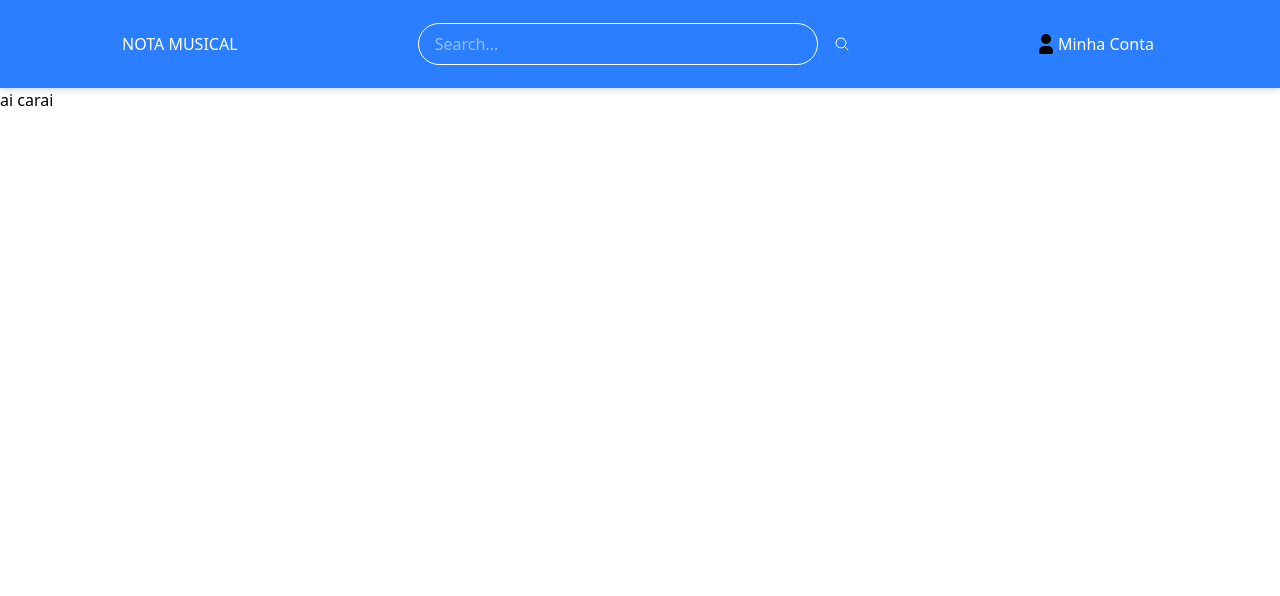
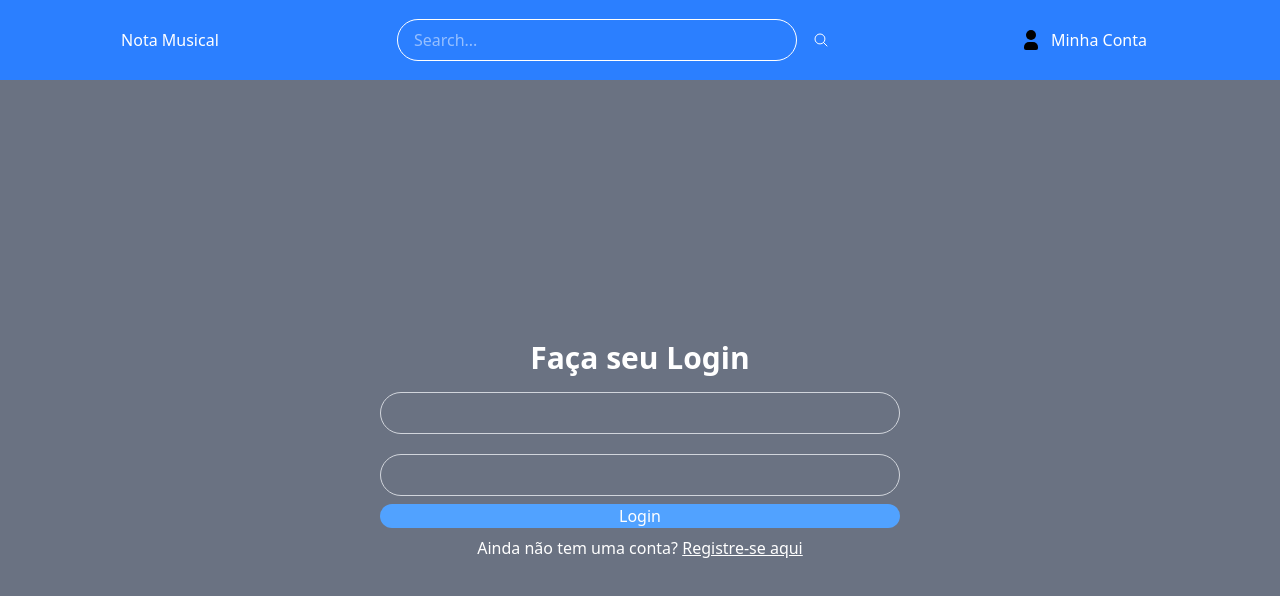
Before and after one commit to victoriapiassa/ClaqueteMovie, a Vue app: page /login in a window 1280 px wide. Shown: the top 596 px of the page. Built offline with nearby package versions, Linux system fonts and the light colour scheme.

Commit message:
feat: atualizar estrutura do index.html e aprimorar o Appheader.vue com links de navegação

```diff
--- a/index.html
+++ b/index.html
@@ -11,7 +11,7 @@
     <link href="https://fonts.googleapis.com/css2?family=Nunito+Sans:opsz,wght@6..12,400;6..12,700&family=Paytone+One&display=swap" rel="stylesheet">
   </head>
   <body>
-    <div id="app"></div>
+    <div id="app" class="grid min-h-screen grid-rows-[auto_1fr] "></div>
     <script type="module" src="/src/main.js"></script>
   </body>
 </html>
--- a/src/components/Appheader.vue
+++ b/src/components/Appheader.vue
@@ -2,18 +2,18 @@
   <header class="shadow-md">
       <div class="flex mx-auto max-w-7x1 items-center justify-around px-4  py-4 sm:px-8 bg-blue-500 text-white">
           <div>
-                <h1> NOTA MUSICAL </h1>
+                <RouterLink to="/"> Nota Musical </RouterLink>
           </div>
 
           <div class="hidden lg:flex items-center justify-between gap-4">
-              <input class="w-100 border border-white rounded-full px-4 py-2 focus:outline-none focus:ring-2 focus:ring-black " type="text" placeholder="Search..." />
+              <input class="w-100 border border-white rounded-full px-4 py-2 focus:outline-none focus:ring-2" type="text" placeholder="Search..." />
               <svg xmlns="http://www.w3.org/2000/svg" fill="none" viewBox="0 0 24 24" stroke-width="1.5" stroke="currentColor" class="size-4">
               <path stroke-linecap="round" stroke-linejoin="round" d="m21 21-5.197-5.197m0 0A7.5 7.5 0 1 0 5.196 5.196a7.5 7.5 0 0 0 10.607 10.607Z" />
               </svg>
             </div>
-          <div class="flex items-center p-4 px-1">
+          <div class="flex items-center p-3">
                 <img src="@/assets/image/user-account.svg" alt="User Account" />
-                <p class=""> Minha Conta </p>
+                <RouterLink to="/login" class="ml-2 text-white">Minha Conta</RouterLink>
           </div>
         </div>
   </header>
--- a/src/pages/login.vue
+++ b/src/pages/login.vue
@@ -8,7 +8,16 @@
 </script>
 
 <template>
-
- <p> ai carai  </p>
-
+    <div class="flex items-center justify-center bg-gray-500 text-white ">
+        <main class= " flex flex-col items-center w-150 h-50 max-w-7xl px-10 text-center">
+            <h1 class="text-3xl  font-bold"> Faça seu Login </h1>
+            <form class="flex w-full flex-col gap-2" action="">
+                <input type="text" class="w-full rounded-full border border-gray-300 py-2 px-4 mb-3 mt-4">
+                <input type="text"class="w-full rounded-full border border-gray-300 py-2 px-4 ">
+                <button class="w-full cursor-pointer rounded-full bg-blue-400"> Login </button>
+                <p>Ainda não tem uma conta? <RouterLink to="/register" class="underline font-sans"> Registre-se aqui  </RouterLink>
+                </p>
+            </form>
+        </main>
+    </div>
 </template>
```
Also changed, not shown: src/router/indexRouter.js (line endings or trailing spaces).
